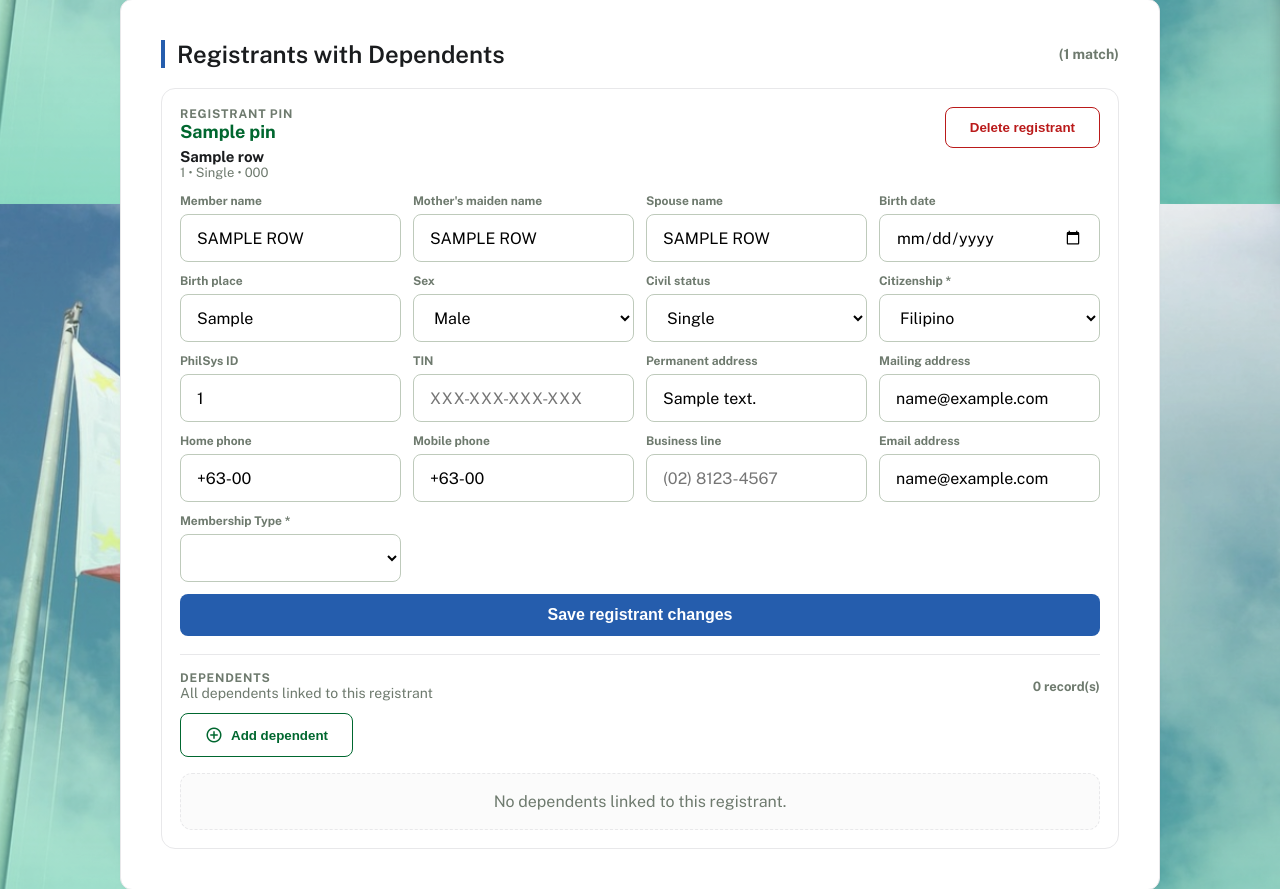
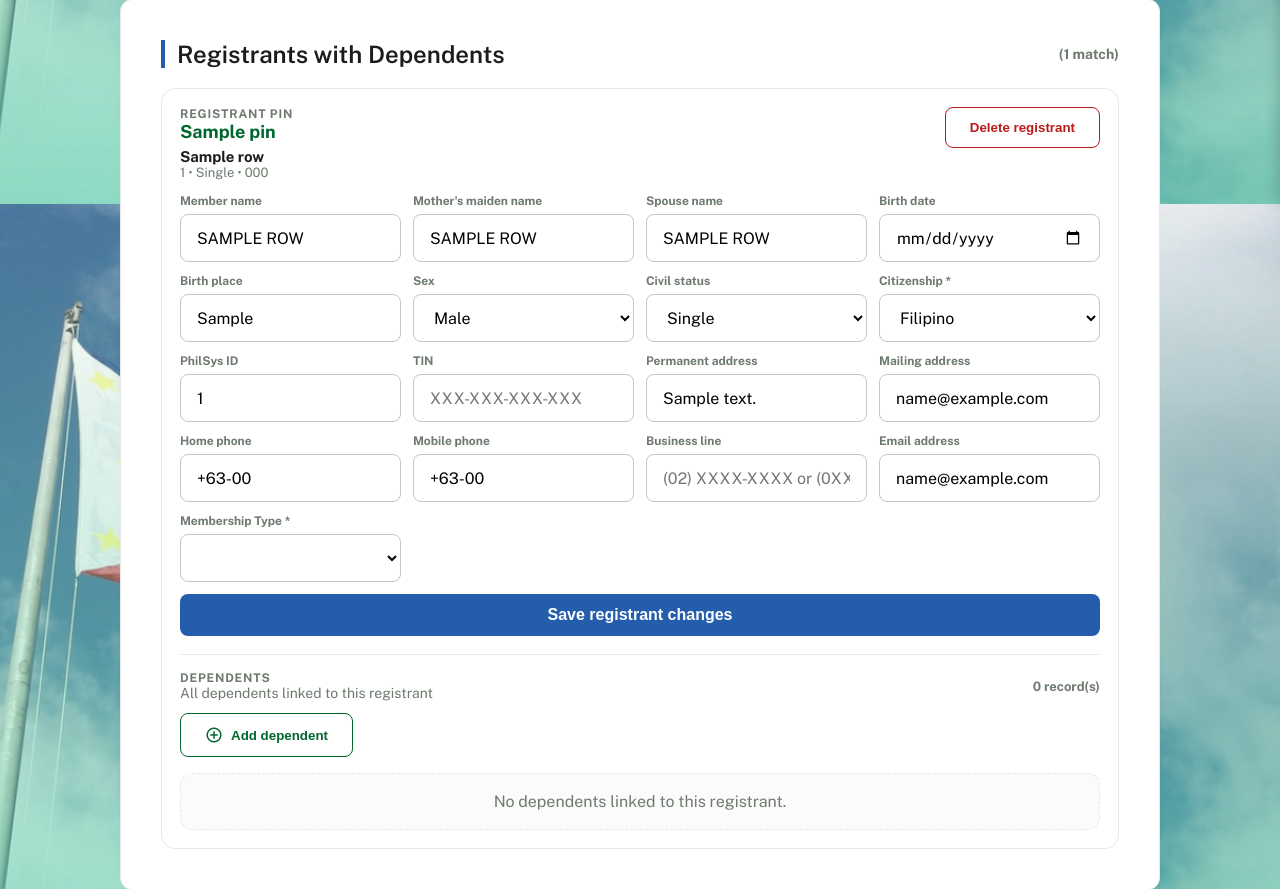
Before and after one commit to rachelannec/pmrf-im-g8, a Flask app: template templates/admin_manage.html in a window 1280 px wide. Shown: the part 596-1485 px from the top of the page. Run offline with Flask 2, Linux system fonts and the light colour scheme; the template is opened without the code that fills it: most values are stand-ins (such as "Sample title", 1, 10 or a date in 2020); lists and menus that the app fills with data are empty.

Commit message:
edit placeholder for business line (pangit nga lang tignan lol)

```diff
--- a/templates/admin_manage.html
+++ b/templates/admin_manage.html
@@ -141,7 +141,7 @@
           </label>
           <label style="display: grid; gap: 6px; font-size: 12px; font-weight: 700; color: var(--text-muted);">
             Business line
-            <input type="text" name="BusinessLine" class="form-control" placeholder="(02) 8123-4567" value="{{ row.BusinessLine or '' }}" maxlength="14">
+            <input type="text" name="BusinessLine" class="form-control" placeholder="(02) XXXX-XXXX or (0XX) XXX-XXXX" value="{{ row.BusinessLine or '' }}" maxlength="14">
           </label>
           <label style="display: grid; gap: 6px; font-size: 12px; font-weight: 700; color: var(--text-muted);">
             Email address
--- a/templates/member_amendment.html
+++ b/templates/member_amendment.html
@@ -123,7 +123,7 @@
         </div>
         <div class="col-4 form-group">
           <label>Business Line</label>
-          <input type="text" name="BusinessLine" id="business_line" class="form-control" value="{{ member.BusinessLine or '' }}" placeholder="(02) 8123-4567" maxlength="14">
+          <input type="text" name="BusinessLine" id="business_line" class="form-control" value="{{ member.BusinessLine or '' }}" placeholder="(02) XXXX-XXXX or (0XX) XXX-XXXX" maxlength="14">
         </div>
         <div class="col-12 form-group">
           <label>E-mail Address *</label>
@@ -331,6 +331,8 @@ document.addEventListener('DOMContentLoaded', function() {
     let digits = String(value || '').replace(/\D/g, '');
 
     // Determine area code length and max digits
+    // (02) XXXX-XXXX for around metro manila
+    // (0XX) XXX-XXXX for other provinces
     let areaCodeLen = 2;
     if (digits.startsWith('02')) {
       areaCodeLen = 2;
```
